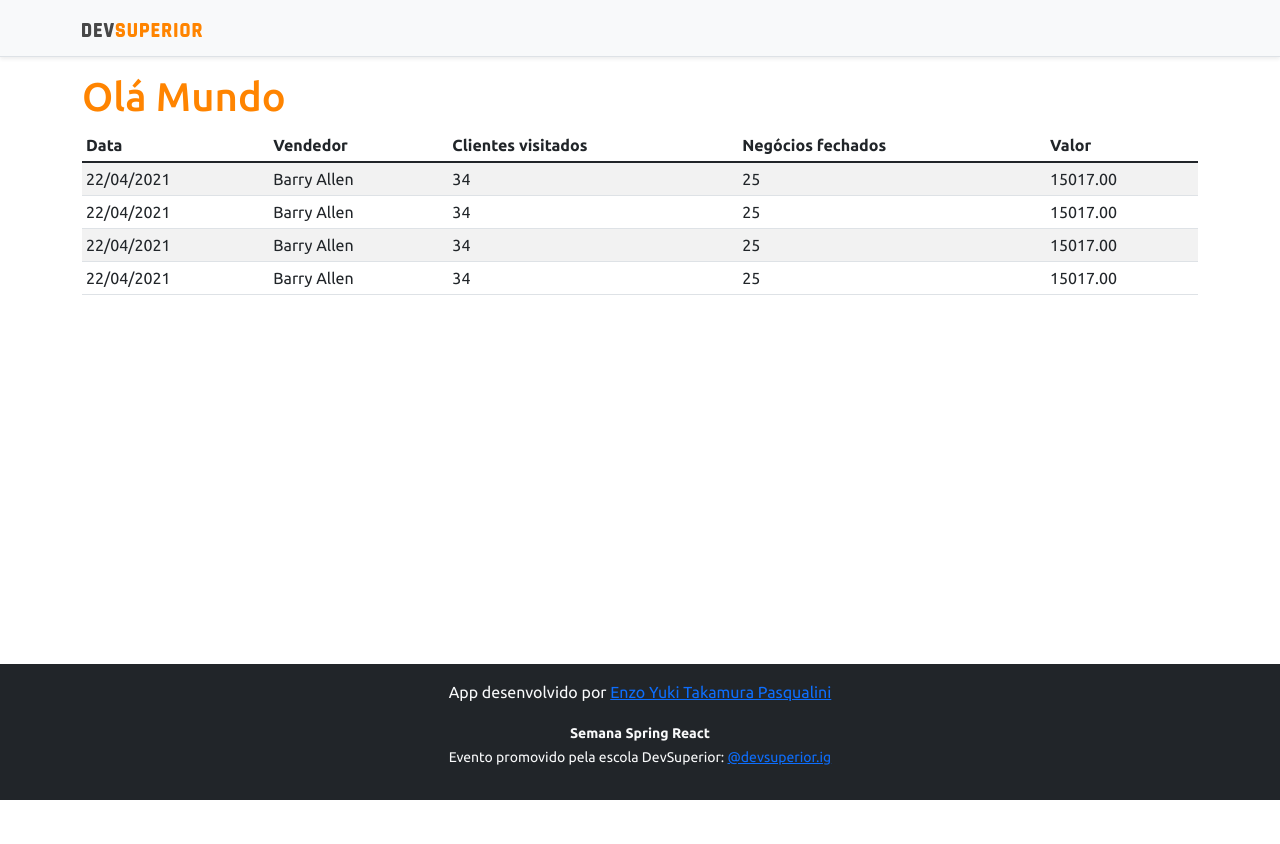
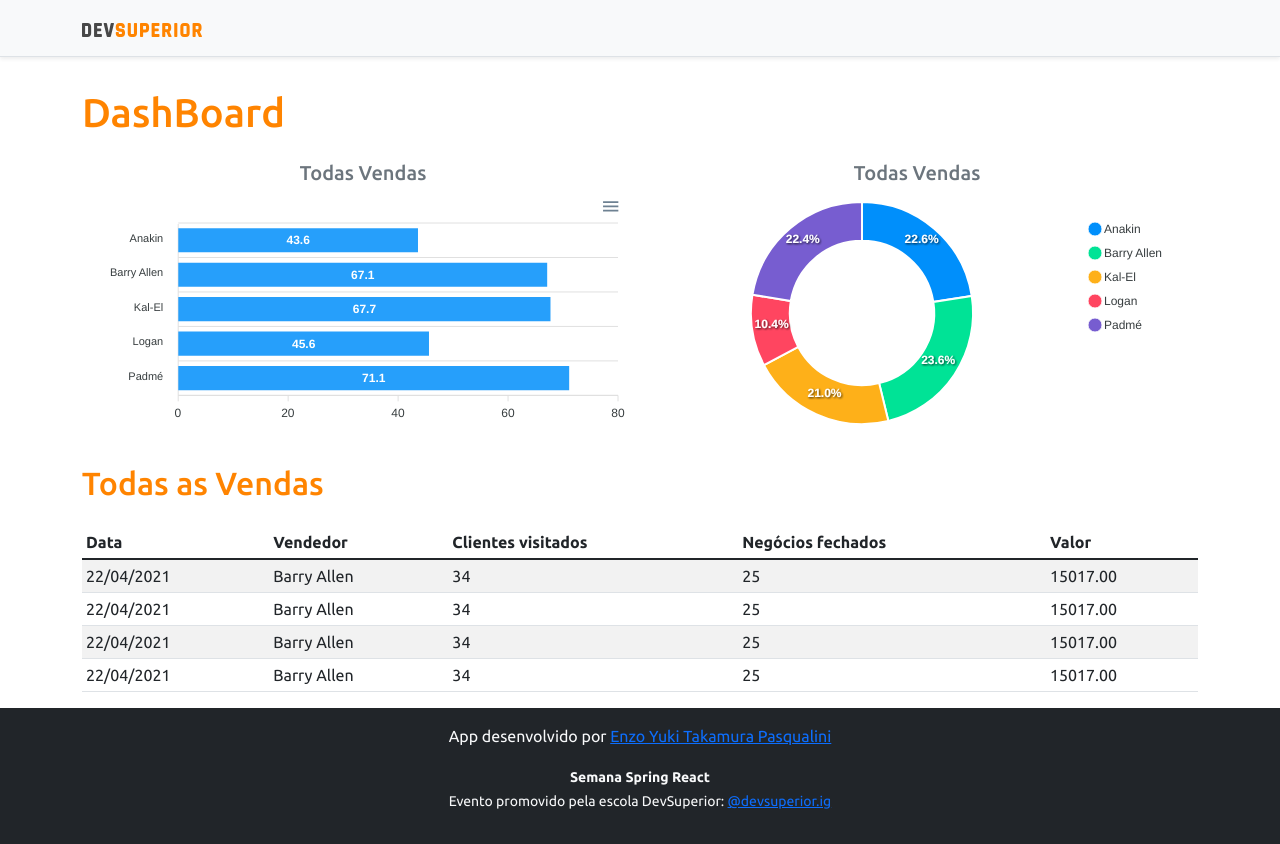
Before and after one commit to enzopasqua/projeto-sds3, a React (Create React App) app in the folder frontend/: page / in a window 1280 px wide. Before the commit the page ends 800 px from the top, so only its background shows below. Built offline with nearby package versions, Linux system fonts and the light colour scheme.

Commit message:
Static Charts

```diff
--- a/frontend/package.json
+++ b/frontend/package.json
@@ -11,8 +11,10 @@
     "@types/node": "^12.0.0",
     "@types/react": "^17.0.0",
     "@types/react-dom": "^17.0.0",
+    "apexcharts": "^3.28.1",
     "bootstrap": "^5.1.0",
     "react": "^17.0.2",
+    "react-apexcharts": "^1.3.9",
     "react-dom": "^17.0.2",
     "react-scripts": "4.0.3",
     "typescript": "^4.1.2",
--- a/frontend/src/App.tsx
+++ b/frontend/src/App.tsx
@@ -1,13 +1,36 @@
 import DataTable from "components/DataTable";
 import Footer from "components/footer";
 import NavBar from "components/NavBar";
+import BarChart from "components/BarChart";
+import DonutChart from "components/DonutChart";
 
 function App() {
   return (
     <>
-    <NavBar />
+      <NavBar />
       <div className="container">
-        <h1 className="text-primary">Olá Mundo</h1>
+        <h1 className="text-primary py-3">DashBoard</h1>
+
+        <div className="row px-3">
+
+        <div className="col-sm-6">
+        <h5 className = "text-center text-secondary">Todas Vendas</h5>
+        <BarChart />
+        </div>
+
+        <div className="col-sm-6">
+        <h5 className = "text-center text-secondary">Todas Vendas</h5>
+        <DonutChart />
+        </div>
+        </div>
+
+        <div className = "py-3">
+          <h2 className = "text-primary">
+              Todas as Vendas
+          </h2>
+
+        </div>
+
         <DataTable />
       </div>
       <Footer />
--- /dev/null
+++ b/frontend/src/components/BarChart/index.tsx
@@ -0,0 +1,33 @@
+import Chart from "react-apexcharts";
+
+const BarChart = () => {
+  const options = {
+    plotOptions: {
+      bar: {
+        horizontal: true,
+      },
+    },
+  };
+
+  const mockData = {
+    labels: {
+      categories: ["Anakin", "Barry Allen", "Kal-El", "Logan", "Padmé"],
+    },
+    series: [
+      {
+        name: "% Sucesso",
+        data: [43.6, 67.1, 67.7, 45.6, 71.1],
+      },
+    ],
+  };
+  return (
+  <Chart
+        options = {{...options, xaxis: mockData.labels}}
+        series = {mockData.series}
+        type = "bar"
+        height = "240"
+  />
+  );
+};
+
+export default BarChart;
--- /dev/null
+++ b/frontend/src/components/DonutChart/index.tsx
@@ -0,0 +1,25 @@
+import Chart from "react-apexcharts";
+
+const DonutChart = () => {
+
+    const mockData = {
+        series: [477138, 499928, 444867, 220426, 473088],
+        labels: ['Anakin', 'Barry Allen', 'Kal-El', 'Logan', 'Padmé']
+    }
+
+    const options = {
+        legend: {
+            show: true
+        }
+    }
+  return (
+  <Chart
+        options = {{...options, labels: mockData.labels}}
+        series = {mockData.series}
+        type = "donut"
+        height = "240"
+  />
+  );
+};
+
+export default DonutChart;
```
Also changed, not shown: 1 other file (tests, documents, lock files or other folders).
